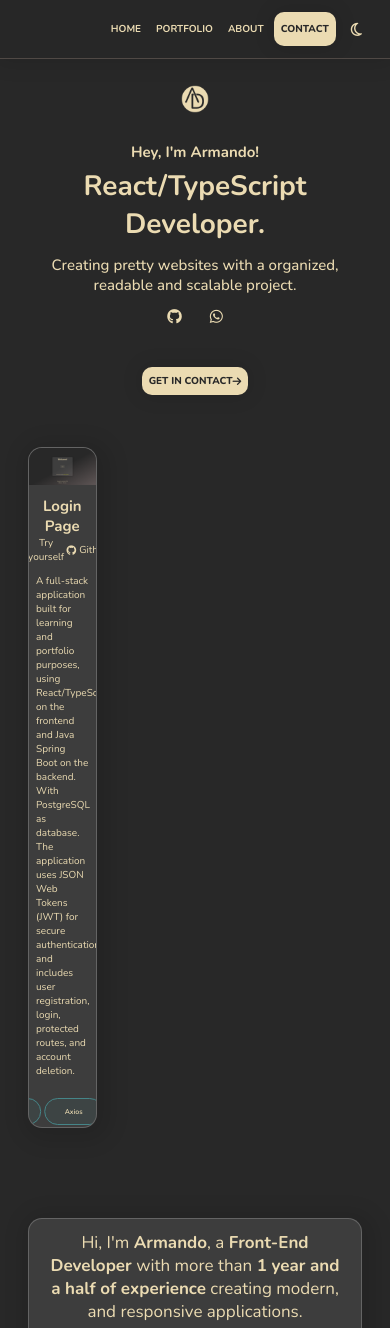
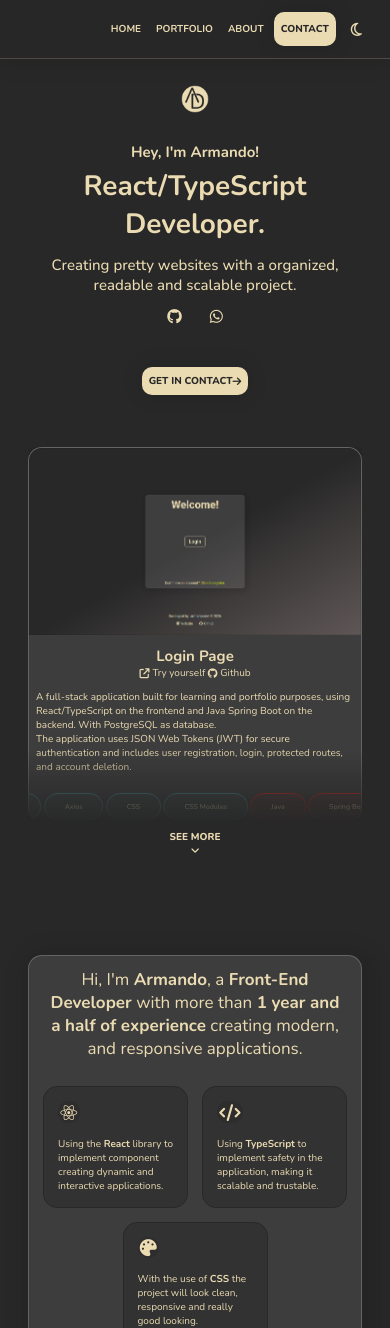
Before and after one commit to armandosilvadev/portfolio-website, a React (Vite) app: page / in a window 390 px wide. Shown: the top 1328 px of the page. Built offline with nearby package versions, Linux system fonts and the light colour scheme; some icons are missing.

Commit message:
add media queries

```diff
--- a/src/components/sections/Portfolio.module.css
+++ b/src/components/sections/Portfolio.module.css
@@ -1,4 +1,4 @@
-@import url("../../assets/styles/variables.css");
+@import url('../../assets/styles/variables.css');
 
 .sectionPortfolio {
   text-align: center;
@@ -6,15 +6,27 @@
   margin-bottom: 6.4rem;
 }
 
-.sectionPortfolio h2 {
-  font-size: var(--logo-img-width-38);
-  margin-bottom: 5.6rem;
+.showMoreBtnContainer {
+  display: none;
 }
 
-.projectItem {
-  grid-column: span 2;
+/*****************/
+/* MEDIA QUERIES */
+/*****************/
+
+/* tablets */
+
+@media (max-width: 720px) {
+  .containerProjects {
+    max-height: 45rem;
+    mask-image: linear-gradient(
+      to bottom,
+      rgba(255, 255, 255, 1) 80%,
+      transparent
+    );
+  }
+
+  .showMoreBtnContainer {
+    display: block;
+  }
 }
-
-.projectItem:last-child:nth-child(2n + 1) {
-  grid-column-end: 4;
-}
--- a/src/components/sections/Portfolio.tsx
+++ b/src/components/sections/Portfolio.tsx
@@ -1,13 +1,30 @@
-import { projects } from "../../data/projects";
-import Projects from "../ui/Projects/Projects";
-import styles from "./Portfolio.module.css";
+import { projects } from '../../data/projects';
+import Button from '../ui/Button/Button';
+import Projects from '../ui/Projects/Projects';
+import styles from './Portfolio.module.css';
 
 function Portfolio() {
   return (
     <>
-      <section id="portfolio" className={`section ${styles.sectionPortfolio}`}>
+      <section
+        id='portfolio'
+        className={`section ${styles.sectionPortfolio}`}
+      >
         <div className={`${styles.containerProjects}`}>
-          <Projects projects={projects}/>
+          <Projects projects={projects} />
+        </div>
+        <div className={styles.showMoreBtnContainer}>
+          <Button
+            text={
+              <>
+                <span>see more</span>
+                <br></br>
+                <i className='fa-solid fa-angle-down'></i>
+              </>
+            }
+            id='btn--show-more'
+            className='btn btn--show-more'
+          />
         </div>
       </section>
     </>
--- a/src/components/ui/Button/Button.module.css
+++ b/src/components/ui/Button/Button.module.css
@@ -75,6 +75,12 @@
   filter: drop-shadow(0 0 4px rgba(0, 0, 0, 0.4));
 }
 
+.btn--show-more {
+  background-color: transparent;
+  font-size: var(--btn-font-size-14);
+  color: var(--txt-color)
+}
+
 .hidden {
   display: none;
 }
--- a/src/components/ui/Projects/Projects.module.css
+++ b/src/components/ui/Projects/Projects.module.css
@@ -130,3 +130,32 @@
     transform: translateX(-50%);
   }
 }
+
+/*****************/
+/* MEDIA QUERIES */
+/*****************/
+
+/* smaller desktops */
+
+@media (max-width: 1200px) {
+  .projectsContainer {
+    grid-template-columns: repeat(3, 1fr);
+  }
+}
+
+/* tablets */
+
+@media (max-width: 720px) {
+  .projectsContainer {
+    grid-template-columns: repeat(2, 1fr);
+  }
+}
+
+/* slight big phone */
+
+@media (max-width: 520px) {
+  .projectsContainer {
+    display: flex;
+    flex-direction: column;
+  }
+}
```
